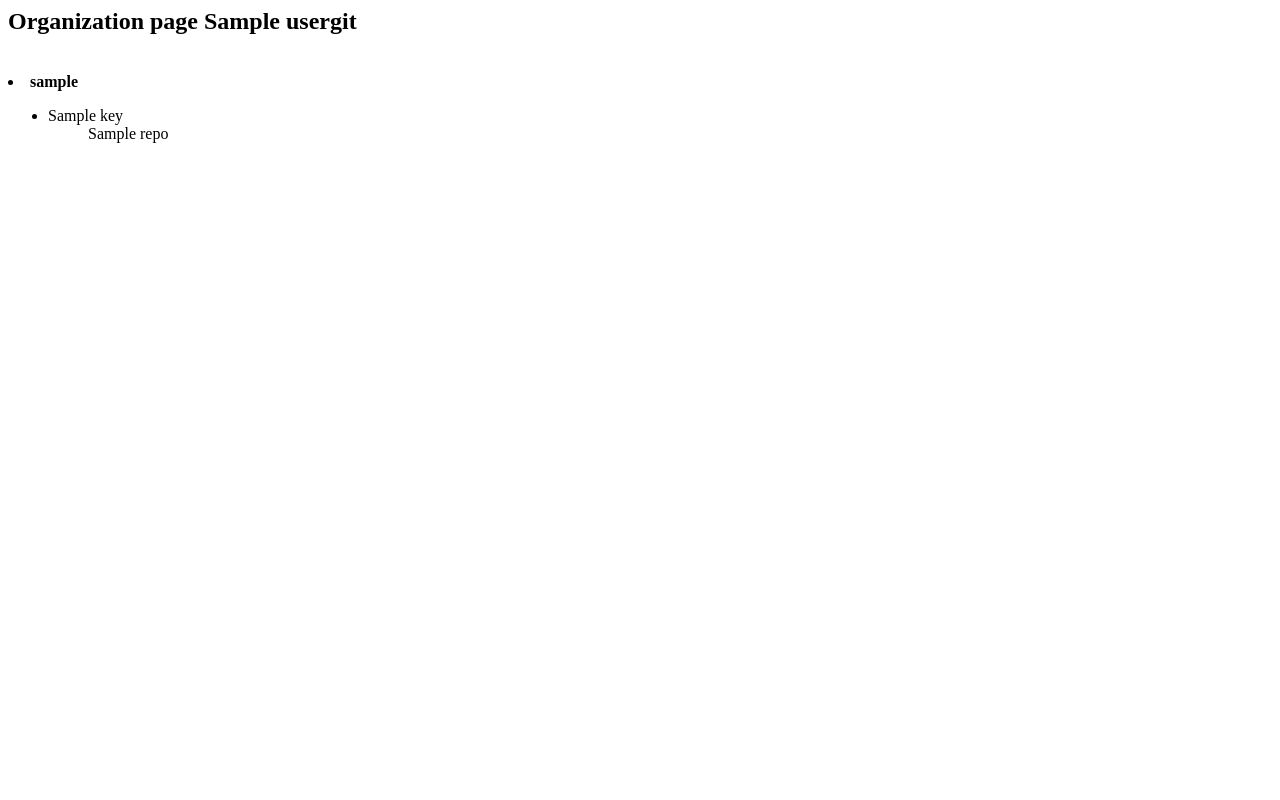
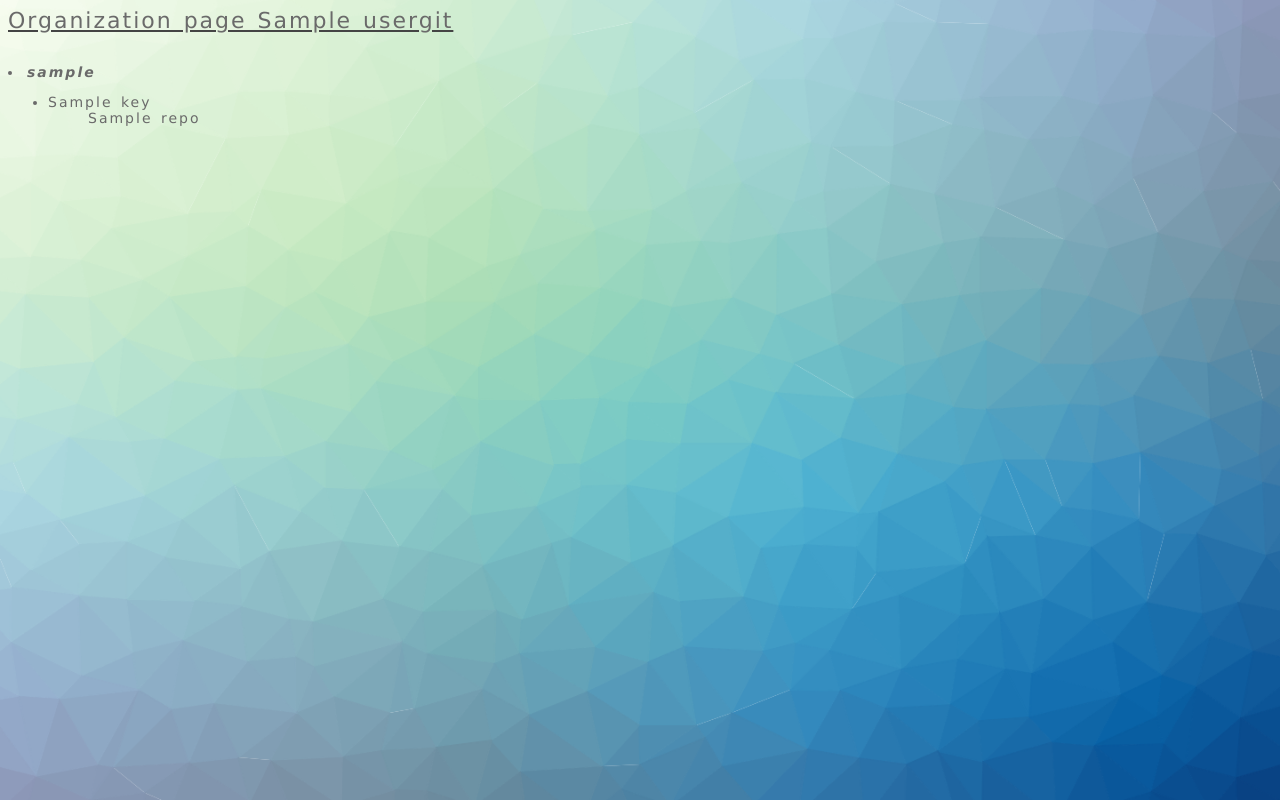
Before and after one commit to victorienbaty/Cloud_GitHub_insights, a Django app: template TestingGround/mysite/polls/templates/polls/OrganizationPage.html in a window 1280 px wide. Run offline with Django 3.2, Linux system fonts and the light colour scheme; the template is opened without the code that fills it: most values are stand-ins (such as "Sample title", 1, 10 or a date in 2020).

Commit message:
Ajout d'un premier morceau de CSS

```diff
--- /dev/null
+++ b/TestingGround/mysite/polls/static/css/polls.css
@@ -0,0 +1,39 @@
+h1, h2 {
+  font-family: "Lucida Sans Unicode", "Lucida Grande", sans-serif;
+  font-size: 22px;
+  letter-spacing: 2px;
+  word-spacing: 2px;
+  color: #6A6A6A;
+  font-weight: normal;
+  text-decoration: underline solid rgb(68, 68, 68);
+  font-style: normal;
+  font-variant: normal;
+  text-transform: none;
+}
+b{
+font-family: "Lucida Sans Unicode", "Lucida Grande", sans-serif;
+font-size: 14px;
+letter-spacing: 2px;
+word-spacing: 2px;
+color: #6A6A6A;
+font-weight: 700;
+text-decoration: none solid rgb(68, 68, 68);
+font-style: italic;
+font-variant: normal;
+text-transform: none;
+}
+#demo {
+background-image: url("/static/background.png");
+background-size:cover;
+
+font-family: "Lucida Sans Unicode", "Lucida Grande", sans-serif;
+font-size: 14px;
+letter-spacing: 2px;
+word-spacing: 2px;
+color: #6A6A6A;
+font-weight: normal;
+text-decoration: none solid rgb(68, 68, 68);
+font-style: normal;
+font-variant: normal;
+text-transform: none;
+}
--- a/TestingGround/mysite/polls/templates/polls/OrganizationPage.html
+++ b/TestingGround/mysite/polls/templates/polls/OrganizationPage.html
@@ -1,7 +1,14 @@
+{% load static %}
+<html id="demo">
+<head>
+  <title>GitHubDash by Belmalévi</title>
+  <link rel="stylesheet" href="{% static 'css/polls.css' %}">
+</head>
 
-<h2>
+
+<h1>
   Organization page {{usergit}}
-</h2>
+</h1>
 <br>
 {% for org in yoka %}
     <li><b>{{ org.login }}</b>
@@ -17,3 +24,7 @@
       </ul>
     </li>
 {% endfor %}
+
+
+
+</html>
--- a/TestingGround/mysite/polls/views.py
+++ b/TestingGround/mysite/polls/views.py
@@ -88,14 +88,13 @@ def OrganizationPage(request):
     for x in range(len(yoku.json())):
         list.append(yoku.json()[x]['login'])
 
-
-
     for i in list:
         yokr = requests.get('https://api.github.com/users/'+i+'/repos?access_token=' + request.session['TOKEN'] ).json()
         list2=[]
         for x in range (len(yokr)):
             list2.append(yokr[x]['name'])
         dict[i]=list2
+
     contextGH['yokb']=dict
 
     return render(request, 'polls/OrganizationPage.html',contextGH)
```
Also changed, not shown: TestingGround/mysite/db.sqlite3, TestingGround/mysite/polls/static/background.png (added).
